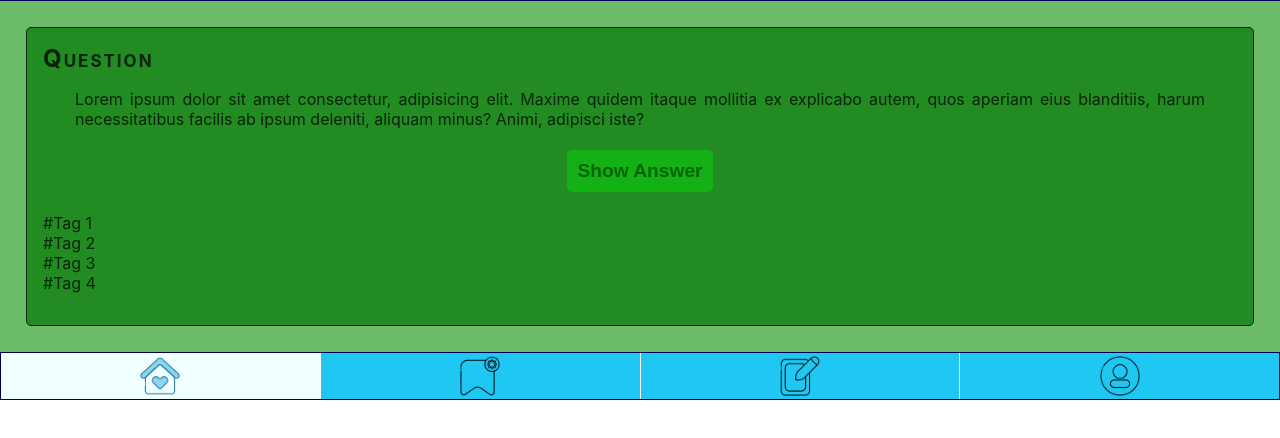
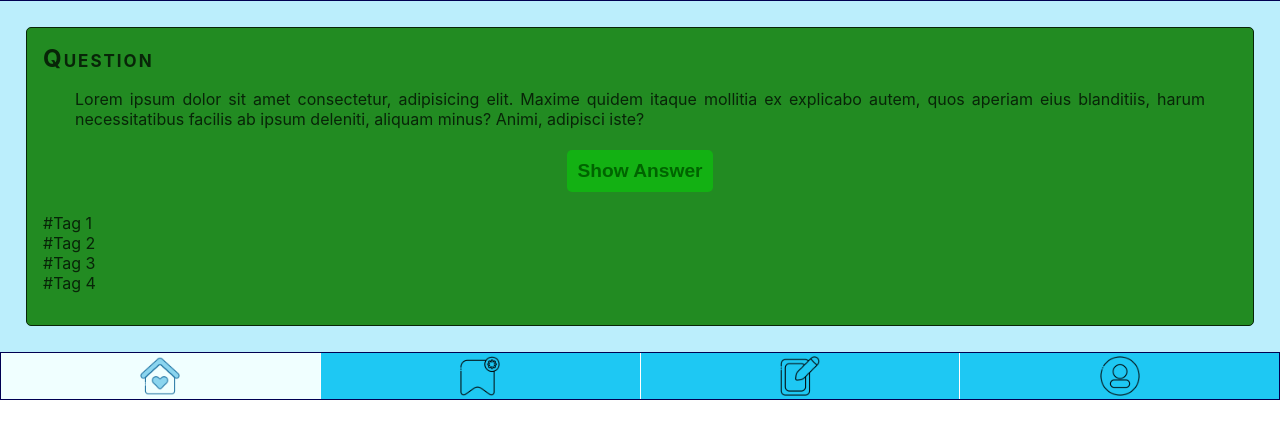
Before and after one commit to Ju-Schn/quiz-app, a plain HTML site: page index.html in a window 1280 px wide. Shown: the part 72-510 px from the top of the page. Drawn offline with Linux system fonts and the light colour scheme.

Commit message:
Update colors

```diff
--- a/styles/components/card-list.css
+++ b/styles/components/card-list.css
@@ -1,4 +1,4 @@
 .card-list {
-  background-color: rgb(108, 187, 105);
+  background-color: rgb(30, 200, 243, 0.3);
   padding: 10px;
 }
```
